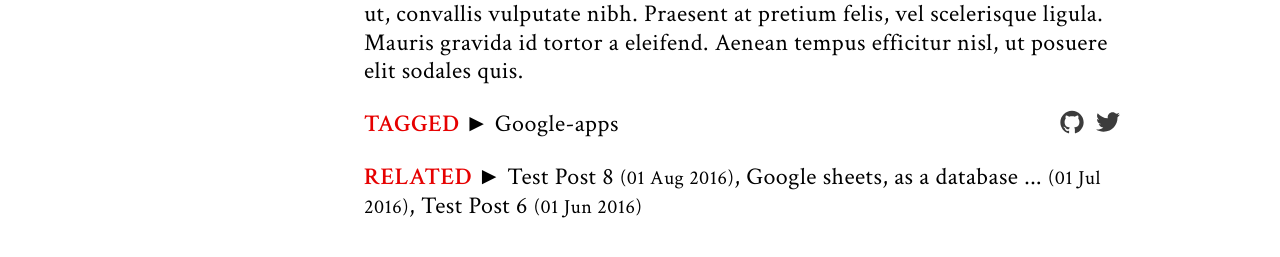
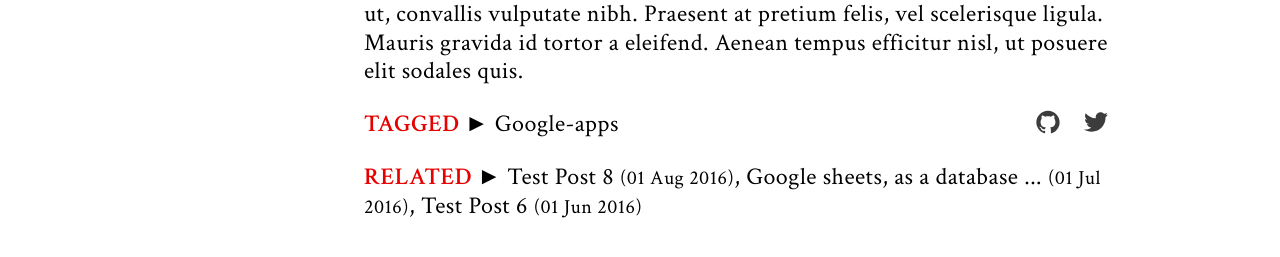
Before and after one commit to code-camp/lifestack-io.github.io, a Jekyll site: the page built from _posts/2016-04-01-Test-4.md, in a window 1280 px wide. Shown: the part 277-534 px from the top of the page. Built offline with Jekyll 4.4.1, drawn with Linux system fonts in a browser that asks for light colours; some web fonts are replaced.

Commit message:
Icon Spacing

```diff
--- a/_sass/_styles.scss
+++ b/_sass/_styles.scss
@@ -172,7 +172,7 @@ strong {text-transform: uppercase;}
 }
 
 .icon {
-	margin-right: 0.5rem;
+	margin-right: 1rem;
 	height: 1rem;
 	width: 1rem;
 	path {
```
